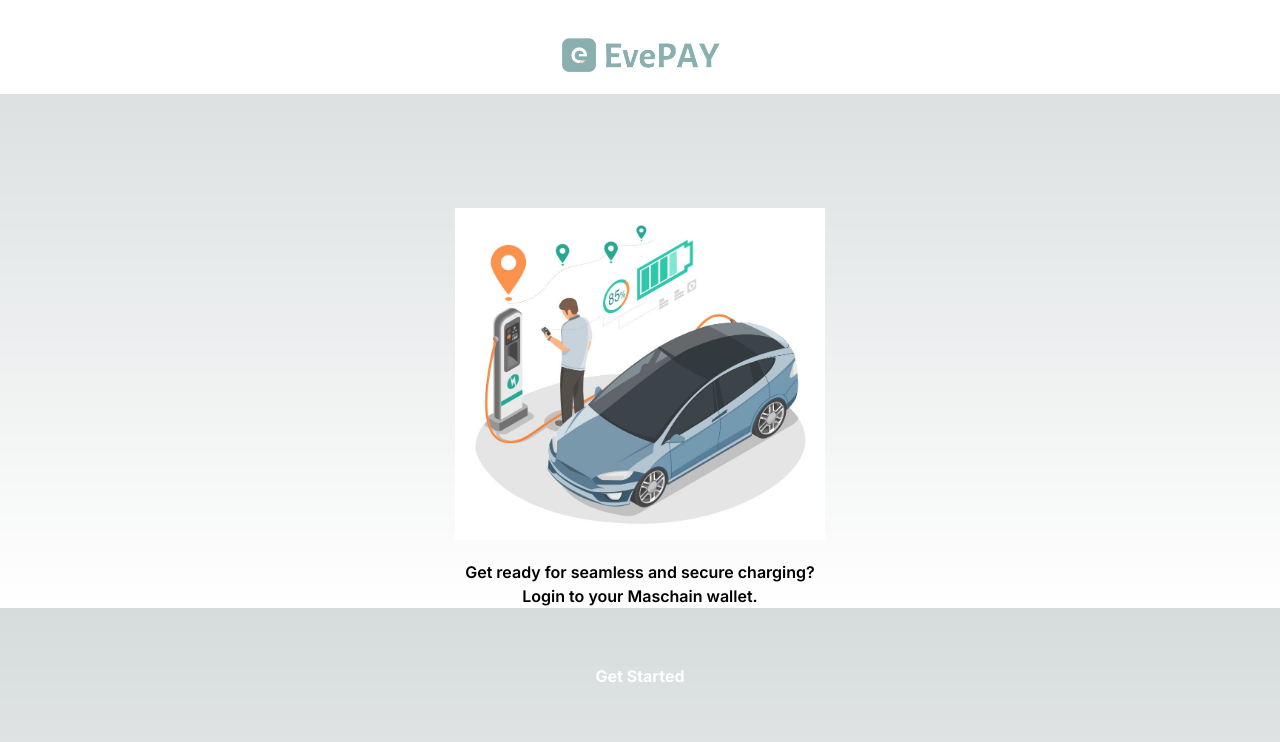
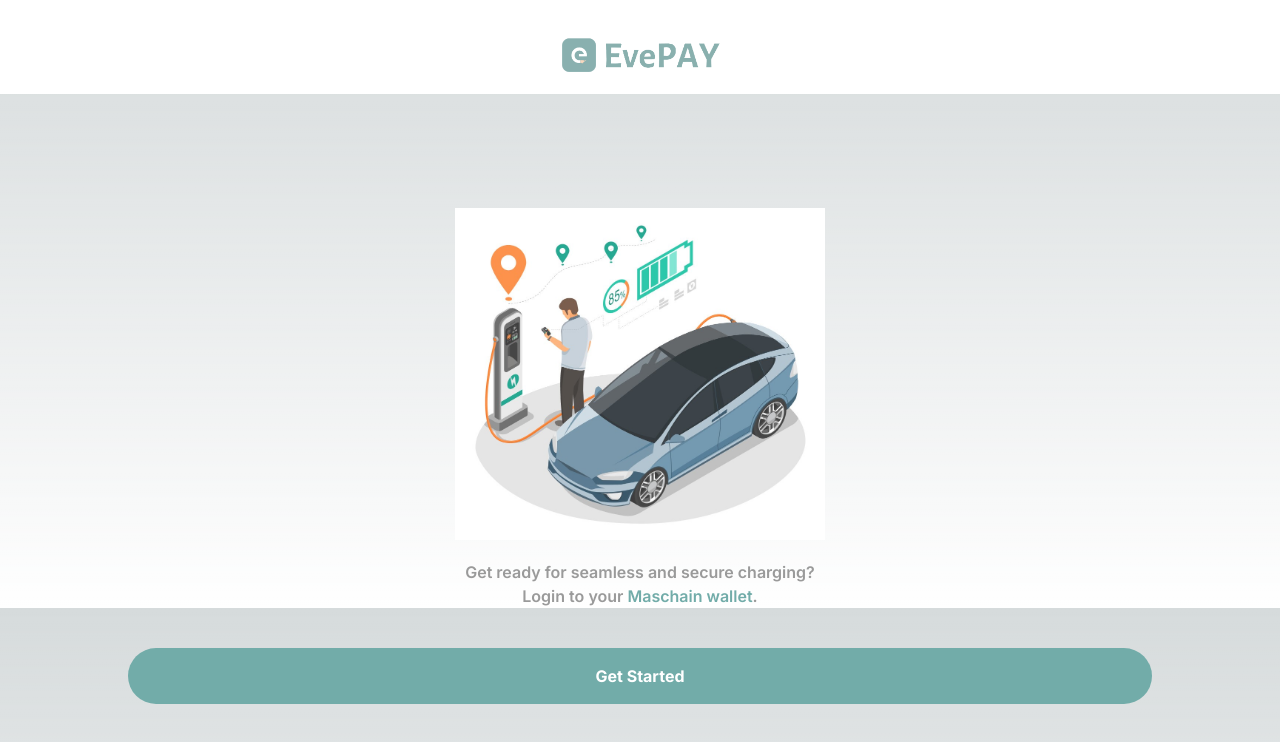
Before and after one commit to doodledaron/evepay_next, a Next.js app: page / in a window 1280 px wide. Shown: the top 742 px of the page. Built offline with nearby package versions, Linux system fonts and the light colour scheme.

Commit message:
test iconify

```diff
--- a/tailwind.config.ts
+++ b/tailwind.config.ts
@@ -8,11 +8,17 @@
   ],
   theme: {
     extend: {
-      backgroundImage: {
-        "gradient-radial": "radial-gradient(var(--tw-gradient-stops))",
-        "gradient-conic":
-          "conic-gradient(from 180deg at 50% 50%, var(--tw-gradient-stops))",
-      },
+      colors: {
+        'light-red': '#F38181',
+        'light-cyan': '#72ACA9',
+        'lg-light-cyan': '#89B0AE',
+        'dark-green': '#008000',
+        'dark-green-transparent': 'rgba(0, 128, 0, 0.42)',
+        'gray': '#9A9A9A',
+        'light-gray': '#FAF9F9',
+        'xs-light-gray': '#959595',
+        'light-blacK': '#555B6E'
+      }
     },
   },
   plugins: [],
```
Also changed, not shown: package.json (+5 -4 lines), 1 other file (tests, documents, lock files or other folders).
